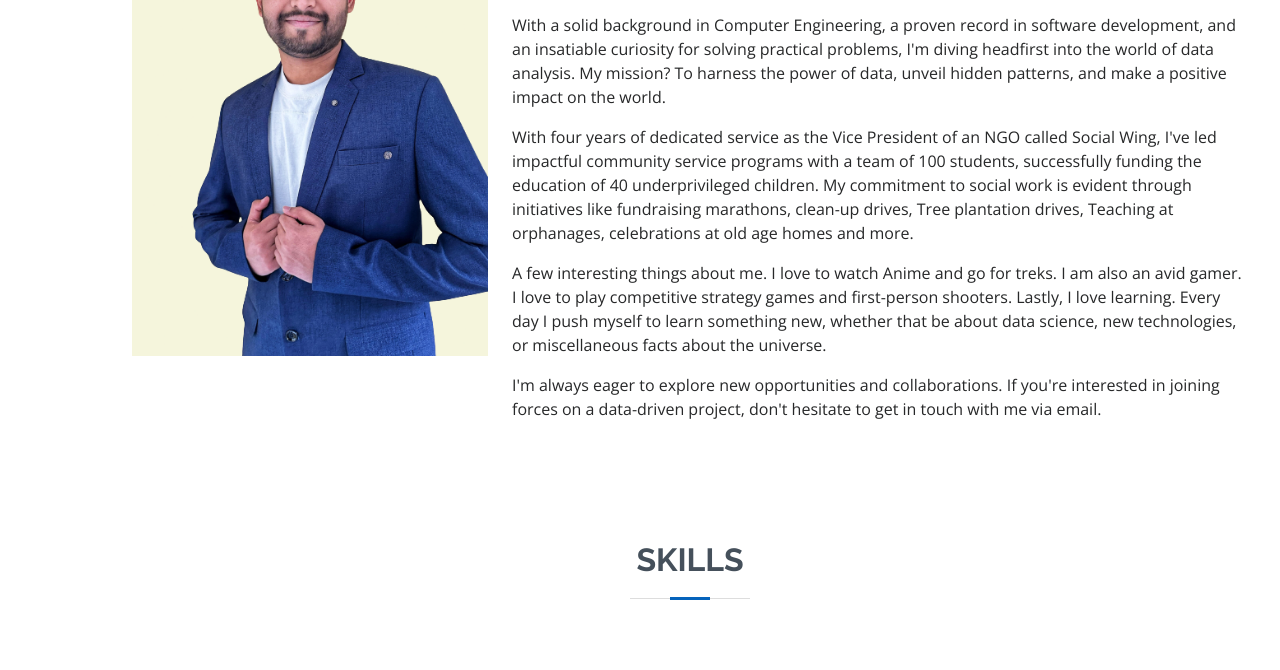
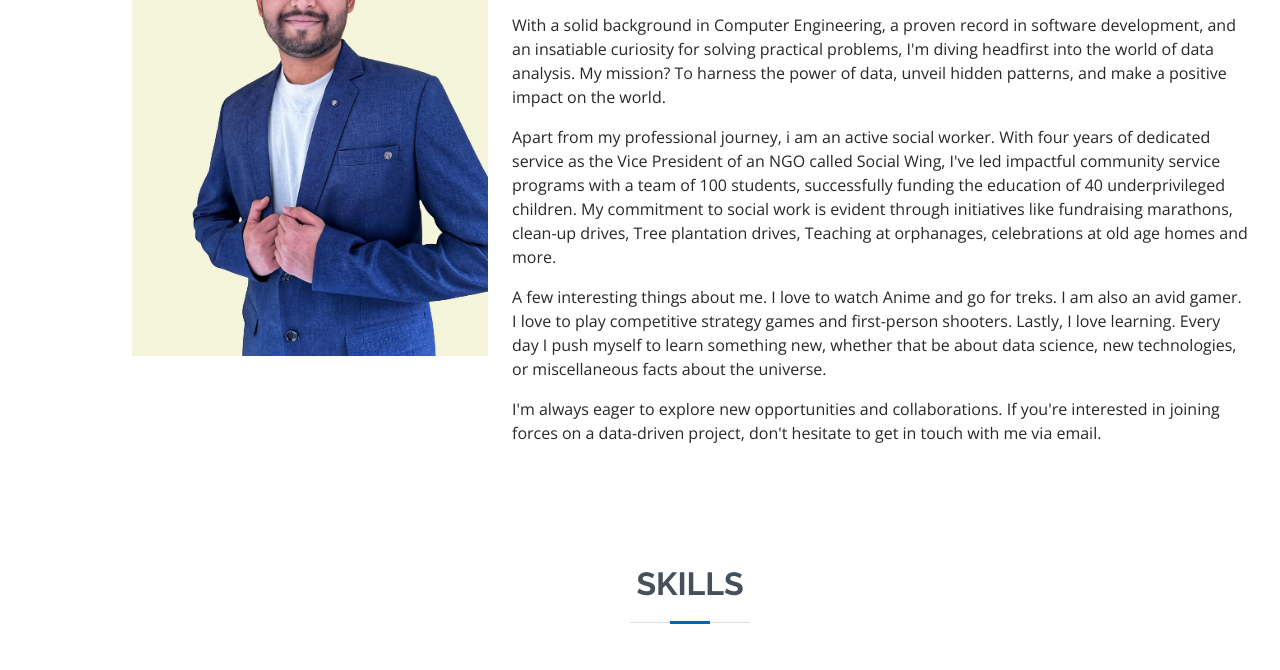
Before and after one commit to Swapppyy/Swapppyy.github.io, a plain HTML site: page index.html in a window 1280 px wide. Shown: the part 1087-1757 px from the top of the page. Drawn offline with nearby package versions, Linux system fonts and the light colour scheme.

Commit message:
Update index.html

```diff
--- a/index.html
+++ b/index.html
@@ -108,7 +108,7 @@
             </div>
                 <p>I am a graduate student pursuing Master's degree in Information Systems at Syracuse University's iSchool, with the aspiration of pivoting my career in the field of Data Science. </p>
                 <p>With a solid background in Computer Engineering, a proven record in software development, and an insatiable curiosity for solving practical problems, I'm diving headfirst into the world of data analysis. My mission? To harness the power of data, unveil hidden patterns, and make a positive impact on the world.</p>
-                <p>With four years of dedicated service as the Vice President of an NGO called Social Wing, I've led impactful community service programs with a team of 100 students, successfully funding the education of 40 underprivileged children. My commitment to social work is evident through initiatives like fundraising marathons, clean-up drives, Tree plantation drives, Teaching at orphanages, celebrations at old age homes and more.</p>
+                <p>Apart from my professional journey, i am an active social worker. With four years of dedicated service as the Vice President of an NGO called Social Wing, I've led impactful community service programs with a team of 100 students, successfully funding the education of 40 underprivileged children. My commitment to social work is evident through initiatives like fundraising marathons, clean-up drives, Tree plantation drives, Teaching at orphanages, celebrations at old age homes and more.</p>
                 <p>A few interesting things about me. I love to watch Anime and go for treks. I am also an avid gamer. I love to play competitive strategy games and first-person shooters. Lastly, I love learning. Every day I push myself to learn something new, whether that be about data science, new technologies, or miscellaneous facts about the universe.</p>
                 <p>I'm always eager to explore new opportunities and collaborations. If you're interested in joining forces on a data-driven project, don't hesitate to get in touch with me via email.</p>
               </div>
```
